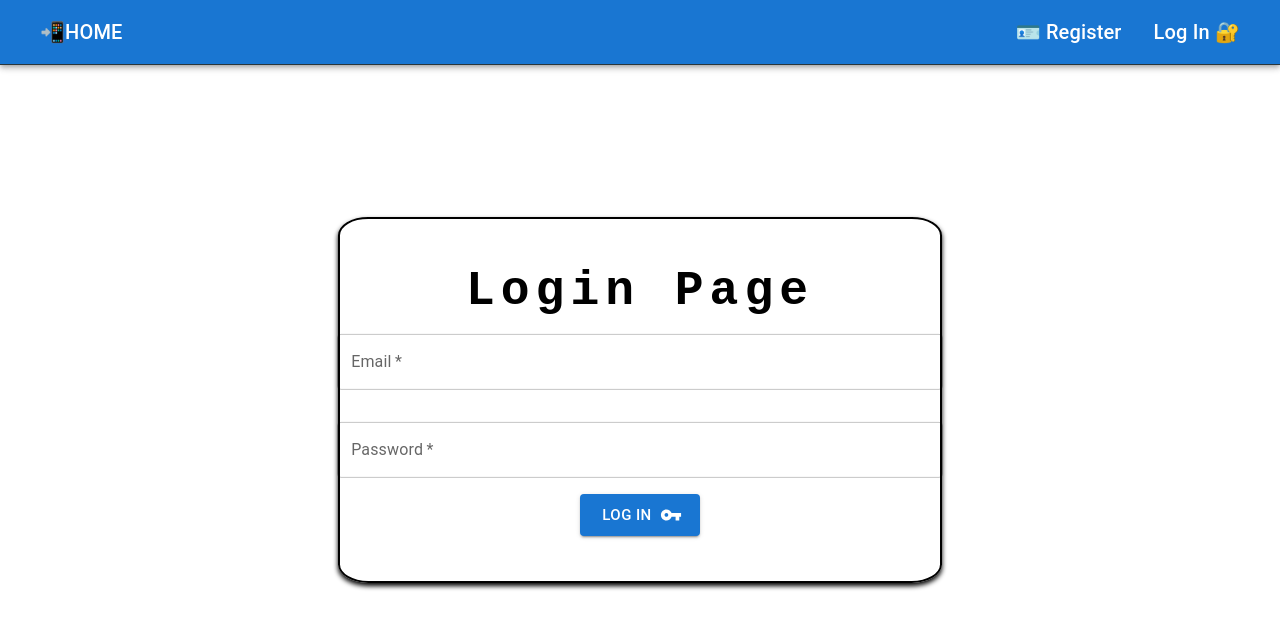
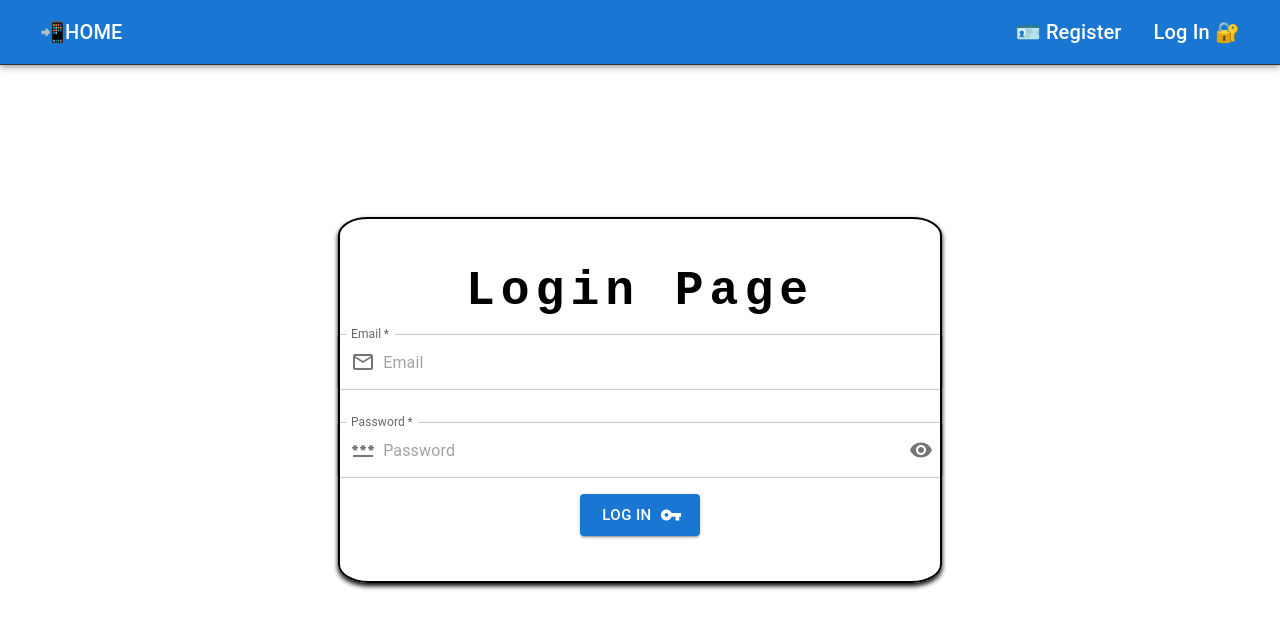
Before and after one commit to krzysztof-kryczka/goit-react-hw-08-phonebook, a React (Create React App) app: page /goit-react-hw-08-phonebook/login in a window 1280 px wide. Shown: the top 628 px of the page. Built offline with nearby package versions, Linux system fonts and the light colour scheme.

Commit message:
Add icon to TextField and Input Adornments

```diff
--- a/src/components/ContactForm/ContactForm.jsx
+++ b/src/components/ContactForm/ContactForm.jsx
@@ -5,7 +5,10 @@
 import PersonAddIcon from '@mui/icons-material/PersonAdd';
 import TextField from '@mui/material/TextField';
 import Box from '@mui/material/Box';
-import { Typography } from '@mui/material';
+import Typography from '@mui/material/Typography';
+import PersonOutlineIcon from '@mui/icons-material/PersonOutline';
+import PhoneEnabledIcon from '@mui/icons-material/PhoneEnabled';
+import InputAdornment from '@mui/material/InputAdornment';
 
 export const ContactForm = () => {
   const contacts = useSelector(state => state.contacts.items);
@@ -75,6 +78,13 @@
             type="text"
             name="name"
             pattern="^[a-zA-Zа-яА-Я]+(([' -][a-zA-Zа-яА-Я ])?[a-zA-Zа-яА-Я]*)*$"
+            InputProps={{
+              startAdornment: (
+                <InputAdornment position="start">
+                  <PersonOutlineIcon />
+                </InputAdornment>
+              ),
+            }}
           />
 
           <TextField
@@ -83,6 +93,13 @@
             type="tel"
             name="number"
             pattern="\+?\d{1,4}?[-.\s]?\(?\d{1,3}?\)?[-.\s]?\d{1,4}[-.\s]?\d{1,4}[-.\s]?\d{1,9}"
+            InputProps={{
+              startAdornment: (
+                <InputAdornment position="start">
+                  <PhoneEnabledIcon />
+                </InputAdornment>
+              ),
+            }}
           />
 
           <Button
--- a/src/components/LoginForm/LoginForm.jsx
+++ b/src/components/LoginForm/LoginForm.jsx
@@ -4,6 +4,13 @@
 import TextField from '@mui/material/TextField';
 import Box from '@mui/material/Box';
 import VpnKeyIcon from '@mui/icons-material/VpnKey';
+import MailOutlineIcon from '@mui/icons-material/MailOutline';
+import InputAdornment from '@mui/material/InputAdornment';
+import PasswordIcon from '@mui/icons-material/Password';
+import * as React from 'react';
+import Visibility from '@mui/icons-material/Visibility';
+import VisibilityOff from '@mui/icons-material/VisibilityOff';
+import IconButton from '@mui/material/IconButton';
 
 export const LoginForm = () => {
   const dispatch = useDispatch();
@@ -18,6 +25,14 @@
       })
     );
     form.reset();
+  };
+
+  const [showPassword, setShowPassword] = React.useState(false);
+
+  const handleClickShowPassword = () => setShowPassword(show => !show);
+
+  const handleMouseDownPassword = event => {
+    event.preventDefault();
   };
 
   return (
@@ -76,14 +91,40 @@
               type="email"
               name="email"
               placeholder="Email"
+              InputProps={{
+                startAdornment: (
+                  <InputAdornment position="start">
+                    <MailOutlineIcon />
+                  </InputAdornment>
+                ),
+              }}
             />
 
             <TextField
               required
               label="Password"
-              type="password"
+              type={showPassword ? 'text' : 'password'}
               name="password"
               placeholder="Password"
+              InputProps={{
+                startAdornment: (
+                  <InputAdornment position="start">
+                    <PasswordIcon />
+                  </InputAdornment>
+                ),
+                endAdornment: (
+                  <InputAdornment position="end">
+                    <IconButton
+                      aria-label="toggle password visibility"
+                      onClick={handleClickShowPassword}
+                      onMouseDown={handleMouseDownPassword}
+                      edge="end"
+                    >
+                      {showPassword ? <VisibilityOff /> : <Visibility />}
+                    </IconButton>
+                  </InputAdornment>
+                ),
+              }}
             />
 
             <Button
--- a/src/components/RegisterForm/RegisterForm.jsx
+++ b/src/components/RegisterForm/RegisterForm.jsx
@@ -4,6 +4,14 @@
 import TextField from '@mui/material/TextField';
 import Box from '@mui/material/Box';
 import HowToRegIcon from '@mui/icons-material/HowToReg';
+import PersonOutlineIcon from '@mui/icons-material/PersonOutline';
+import MailOutlineIcon from '@mui/icons-material/MailOutline';
+import InputAdornment from '@mui/material/InputAdornment';
+import PasswordIcon from '@mui/icons-material/Password';
+import * as React from 'react';
+import Visibility from '@mui/icons-material/Visibility';
+import VisibilityOff from '@mui/icons-material/VisibilityOff';
+import IconButton from '@mui/material/IconButton';
 
 export const RegisterForm = () => {
   const dispatch = useDispatch();
@@ -21,6 +29,14 @@
       })
     );
     form.reset();
+  };
+
+  const [showPassword, setShowPassword] = React.useState(false);
+
+  const handleClickShowPassword = () => setShowPassword(show => !show);
+
+  const handleMouseDownPassword = event => {
+    event.preventDefault();
   };
 
   return (
@@ -79,6 +95,13 @@
               type="text"
               name="name"
               placeholder="Username"
+              InputProps={{
+                startAdornment: (
+                  <InputAdornment position="start">
+                    <PersonOutlineIcon />
+                  </InputAdornment>
+                ),
+              }}
             />
 
             <TextField
@@ -87,14 +110,40 @@
               type="email"
               name="email"
               placeholder="Email"
+              InputProps={{
+                startAdornment: (
+                  <InputAdornment position="start">
+                    <MailOutlineIcon />
+                  </InputAdornment>
+                ),
+              }}
             />
 
             <TextField
               required
               label="Password"
-              type="password"
+              type={showPassword ? 'text' : 'password'}
               name="password"
               placeholder="Password"
+              InputProps={{
+                startAdornment: (
+                  <InputAdornment position="start">
+                    <PasswordIcon />
+                  </InputAdornment>
+                ),
+                endAdornment: (
+                  <InputAdornment position="end">
+                    <IconButton
+                      aria-label="toggle password visibility"
+                      onClick={handleClickShowPassword}
+                      onMouseDown={handleMouseDownPassword}
+                      edge="end"
+                    >
+                      {showPassword ? <VisibilityOff /> : <Visibility />}
+                    </IconButton>
+                  </InputAdornment>
+                ),
+              }}
             />
 
             <Button
--- a/src/index.css
+++ b/src/index.css
@@ -16,4 +16,17 @@
 
 a {
   text-decoration: none;
+  color: orangered;
 }
+
+a:link {
+  color: brown;
+}
+
+a:hover {
+  color: #1976d2;
+}
+
+a:active {
+
+}
--- a/src/pages/ContactEdit.jsx
+++ b/src/pages/ContactEdit.jsx
@@ -9,6 +9,9 @@
 import TextField from '@mui/material/TextField';
 import Box from '@mui/material/Box';
 import ContactPhoneIcon from '@mui/icons-material/ContactPhone';
+import PersonOutlineIcon from '@mui/icons-material/PersonOutline';
+import PhoneEnabledIcon from '@mui/icons-material/PhoneEnabled';
+import InputAdornment from '@mui/material/InputAdornment';
 
 export const ContactEdit = () => {
   const selectContacts = state => state.contacts.items;
@@ -110,6 +113,13 @@
               pattern="^[a-zA-Zа-яА-Я]+(([' -][a-zA-Zа-яА-Я ])?[a-zA-Zа-яА-Я]*)*$"
               onChange={onInputChange}
               value={name}
+              InputProps={{
+                startAdornment: (
+                  <InputAdornment position="start">
+                    <PersonOutlineIcon />
+                  </InputAdornment>
+                ),
+              }}
             />
 
             <TextField
@@ -120,6 +130,13 @@
               placeholder="Enter contact`s number"
               onChange={onInputChange}
               value={number}
+              InputProps={{
+                startAdornment: (
+                  <InputAdornment position="start">
+                    <PhoneEnabledIcon />
+                  </InputAdornment>
+                ),
+              }}
             />
             <Button
               variant="contained"
```
